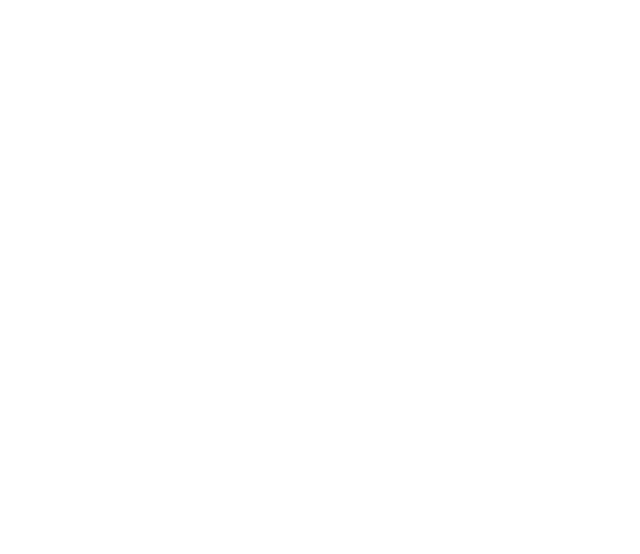
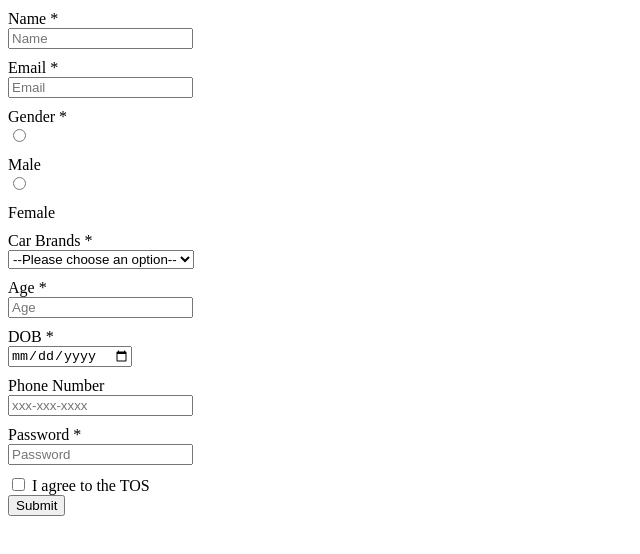
Before and after one commit to acciojob/signup-form-car-salmaan737, a website: page main.html in a window 1280 px wide. Shown: the whole page, without its empty margins (0-640 px from the left). Drawn offline with Linux system fonts and the light colour scheme.

Commit message:
created a submission

```diff
--- a/main.html
+++ b/main.html
@@ -8,6 +8,60 @@
 
 <body>
 	<!-- the entire body must be written by student -->
+	<!DOCTYPE html>
+<html>
+<head>
+  <style>
+    label {
+      display: block;
+      margin-top: 10px;
+    }
+  </style>
+</head>
+<body>
+  <form method="post" action="submit.php">
+    <label for="name">Name *</label>
+    <input type="text" id="name" name="name" placeholder="Name" required>
+
+    <label for="email">Email *</label>
+    <input type="email" id="email" name="email" placeholder="Email" required>
+
+    <label>Gender *</label>
+    <input type="radio" id="gender_m" name="gender" value="male" required>
+    <label for="gender_m">Male</label>
+    <input type="radio" id="gender_f" name="gender" value="female" required>
+    <label for="gender_f">Female</label>
+
+    <label for="cars">Car Brands *</label>
+    <select id="cars" name="cars" required>
+      <option value="" disabled selected>--Please choose an option--</option>
+      <option value="BMW">BMW</option>
+      <option value="Audi">Audi</option>
+      <option value="Mercedez">Mercedez</option>
+    </select>
+
+    <label for="age">Age *</label>
+    <input type="number" id="age" name="age" placeholder="Age" required>
+
+    <label for="dob">DOB *</label>
+    <input type="date" id="dob" name="dob" required>
+
+    <label for="tel">Phone Number</label>
+    <input type="tel" id="tel" name="tel" placeholder="xxx-xxx-xxxx">
+
+    <label for="password">Password *</label>
+    <input type="password" id="password" name="password" placeholder="Password" required>
+
+    <label for="tos">
+      <input type="checkbox" id="tos" name="tos" required>
+      I agree to the TOS
+    </label>
+
+    <button type="submit">Submit</button>
+  </form>
+</body>
+</html>
+
     <script type="text/javascript" src="./script.js">
 </script>
 
```
